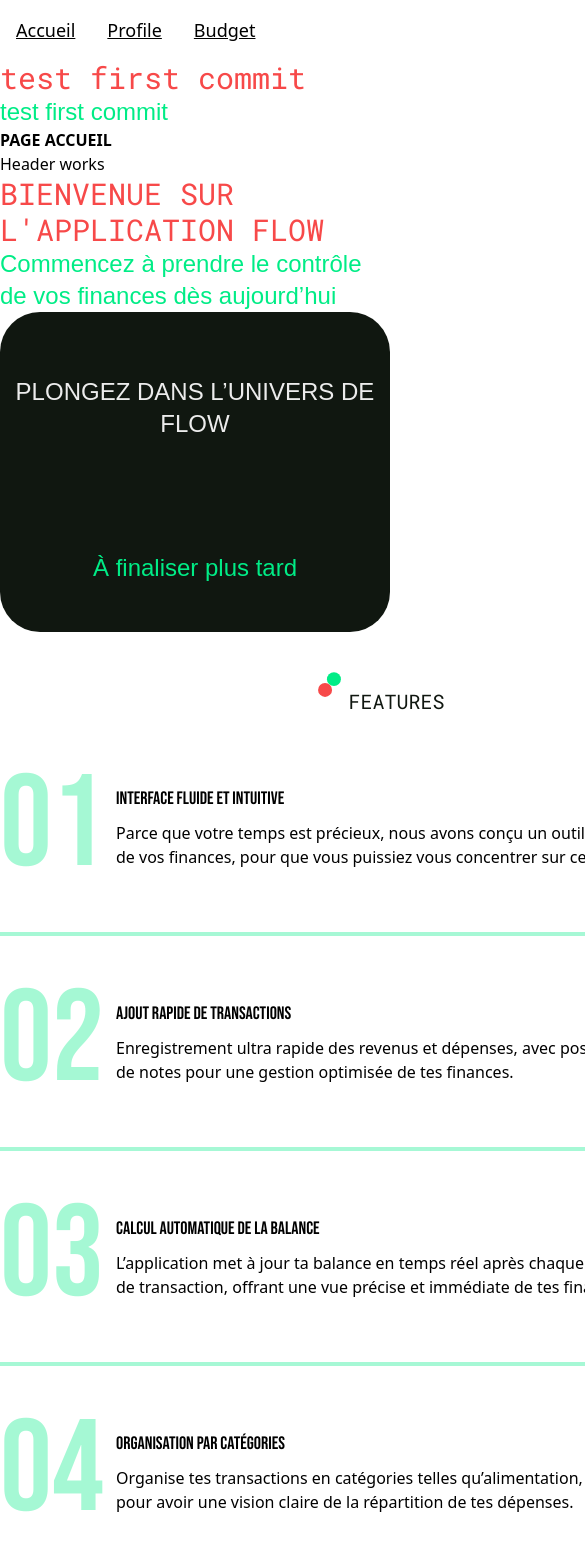
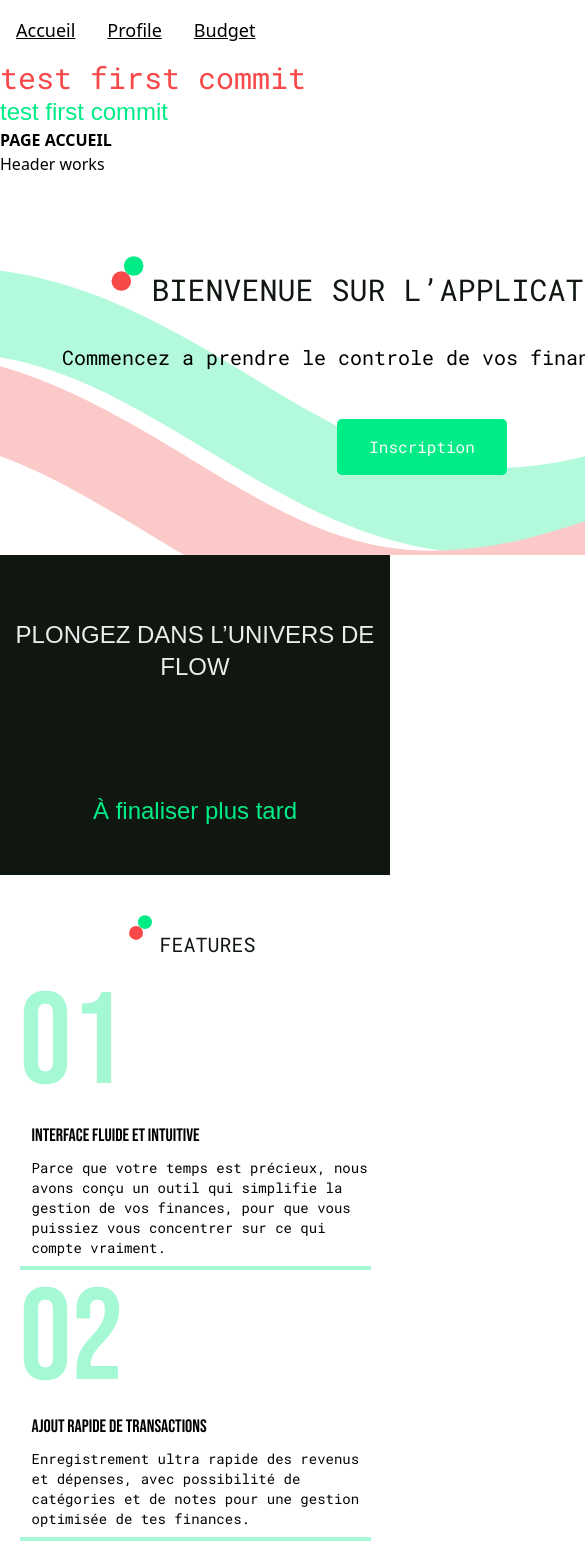
Before and after one commit to Big-pun/projet-synthese, a Vue app: page /accueil in a window 390 px wide. Shown: the top 1556 px of the page, 585 px wide, since content can reach past the window. Built offline with nearby package versions, Linux system fonts and the light colour scheme.

Commit message:
Homepage : Margin test

```diff
--- a/src/components/home/HomeFeatures.vue
+++ b/src/components/home/HomeFeatures.vue
@@ -2,7 +2,7 @@
 </script>
 
 <template> <!--ATTENTION LES FONTES NE CORRESPONT PAS À LA MAQUETTE, AJUSTEMENT REQUIS POUR LE H4-->
-  <section class="mx-auto w-3xl pt-10">
+  <section class="mx-auto md:w-[60%] w-[90%] pt-10">
     <!--SECTION TITRE-->
     <div class="flex items-center justify-center">
       <img src="@/assets/img/logo.svg" alt="Flow icon" class="w-[25px] pb-8 md:pb-0 hover:animate-spin" > <!--Je me suis amusé ;), c'est peut-être trop-->
@@ -10,41 +10,41 @@
     </div>
 
     <!--SECTION FEATURES-->
-    <div class="flex items-center">
-      <h5 class="text-accent1 text-[130px] opacity-35 hover:text-accent2">01</h5>
-      <div class="pl-3">
+    <div class="flex md:items-center item-left flex-col sm:flex-row">
+      <h5 class="text-accent1 text-[130px] opacity-35 hover:text-accent2 sm:mb-[0px] sm:mt-[0px] mb-[-20px] mt-[-25px]">01</h5>
+      <div class="flex flex-col justify-center items-left pl-3">
         <h4 class="uppercase pb-2">Interface fluide et intuitive</h4>  <!--le css ne ressemble pas à la maquette, ça devrait être du roboto-->
-        <p>Parce que votre temps est précieux, nous avons conçu un outil qui simplifie la gestion de vos finances, pour que vous puissiez vous concentrer sur ce qui compte vraiment.</p>
+        <p class="font-(family-name:--font-roboto) text-sm md:text-base">Parce que votre temps est précieux, nous avons conçu un outil qui simplifie la gestion de vos finances, pour que vous puissiez vous concentrer sur ce qui compte vraiment.</p>
       </div>
     </div>
 
     <div class="w-full border-accent1 mb-2 mt-2 border-2 opacity-35"></div>
 
-    <div class="flex items-center">
-      <h5 class="text-accent1 text-[130px] opacity-35 hover:text-accent2">02</h5>
-      <div class="pl-3">
+    <div class="flex md:items-center item-left flex-col sm:flex-row">
+      <h5 class="text-accent1 text-[130px] opacity-35 hover:text-accent2 sm:mb-[0px] sm:mt-[0px] mb-[-25px] mt-[-35px]">02</h5>
+      <div class="flex flex-col justify-center items-left pl-3">
         <h4 class="uppercase pb-2">Ajout rapide de transactions</h4>
-        <p>Enregistrement ultra rapide des revenus et dépenses, avec possibilité de catégories et de notes pour une gestion optimisée de tes finances.</p>
+        <p class="font-(family-name:--font-roboto) text-sm md:text-base">Enregistrement ultra rapide des revenus et dépenses, avec possibilité de catégories et de notes pour une gestion optimisée de tes finances.</p>
       </div>
     </div>
 
     <div class="w-full border-accent1 mb-2 mt-2 border-2 opacity-35"></div>
 
-    <div class="flex items-center">
-      <h5 class="text-accent1 text-[130px] opacity-35 hover:text-accent2">03</h5>
-      <div class="pl-3">
+    <div class="flex md:items-center item-left flex-col sm:flex-row">
+      <h5 class="text-accent1 text-[130px] opacity-35 hover:text-accent2 sm:mb-[0px] sm:mt-[0px] mb-[-25px] mt-[-35px]">03</h5>
+      <div class="flex flex-col justify-center items-left pl-3">
         <h4 class="uppercase pb-2">Calcul automatique de la balance</h4>
-        <p>L’application met à jour ta balance en temps réel après chaque ajout ou suppression de transaction, offrant une vue précise et immédiate de tes finances.</p>
+        <p class="font-(family-name:--font-roboto) text-sm md:text-base">L’application met à jour ta balance en temps réel après chaque ajout ou suppression de transaction, offrant une vue précise et immédiate de tes finances.</p>
       </div>
     </div>
 
     <div class="w-full border-accent1 mb-2 mt-2 border-2 opacity-35"></div>
 
-    <div class="flex items-center">
-      <h5 class="text-accent1 text-[130px] opacity-35 hover:text-accent2">04</h5>
-      <div class="pl-3">
+    <div class="flex md:items-center item-left flex-col sm:flex-row">
+      <h5 class="text-accent1 text-[130px] opacity-35 hover:text-accent2 sm:mb-[0px] sm:mt-[0px] mb-[-25px] mt-[-35px]">04</h5>
+      <div class="flex flex-col justify-center items-left pl-3">
         <h4 class="uppercase pb-2">Organisation par catégories</h4>
-        <p>Organise tes transactions en catégories telles qu’alimentation, transports, loisirs, etc., pour avoir une vision claire de la répartition de tes dépenses.</p>
+        <p class="font-(family-name:--font-roboto) text-sm md:text-base">Organise tes transactions en catégories telles qu’alimentation, transports, loisirs, etc., pour avoir une vision claire de la répartition de tes dépenses.</p>
       </div>
     </div>
 
--- a/src/components/home/HomeHero.vue
+++ b/src/components/home/HomeHero.vue
@@ -2,8 +2,19 @@
 </script>
 
 <template>
-  <h1>BIENVENUE SUR L'APPLICATION FLOW</h1>
-  <h2>Commencez à prendre le contrôle de vos finances dès aujourd’hui</h2>
+  <section>
+    <div class="bg-[url(@/assets/img/Swirls.svg)] bg-no-repeat bg-cover bg-center w-screen min-w-[100vh] py-20">
+      <div class="flex items-center justify-center pb-5">
+        <img src="@/assets/img/logo.svg" alt="Flow icon" class="w-[35px] pb-8 md:pb-0 hover:animate-spin" > <!--Je me suis amusé ;), c'est peut-être trop-->
+        <h1 class="text-black p-[6px] text-center uppercase">Bienvenue sur l’application flow</h1>
+      </div>
+      <!--À VOIR SI ON REMPLACE LA CLASS DE P PAR UNE CLASS DANS LE THEME-->
+      <p class="font-(family-name:--font-roboto) text-center text-xl">Commencez a prendre le controle de vos finances aujourd’hui!</p>
+      <div class="flex justify-center pt-12">
+        <a class="font-(family-name:--font-roboto) text-center text-white bg-accent1 py-4 px-8 rounded-[5px]">Inscription</a>
+      </div>
+    </div>
+  </section>
 </template>
 
 <style></style>
--- a/src/components/home/HomeScreenShots.vue
+++ b/src/components/home/HomeScreenShots.vue
@@ -2,7 +2,7 @@
 </script>
 
 <template>
-  <section class="bg-black rounded-[40px]">
+  <section class="bg-black w-screen">
     <h2 class="text-center pt-16 pb-12 uppercase text-dark-gray">Plongez dans l’univers de Flow</h2>
     <h2 class="text-center pt-16 pb-12">À finaliser plus tard</h2>
   </section>
```
Also changed, not shown: src/assets/styles/main.css (+11 -0 lines), src/assets/img/Swirls.svg (added).
